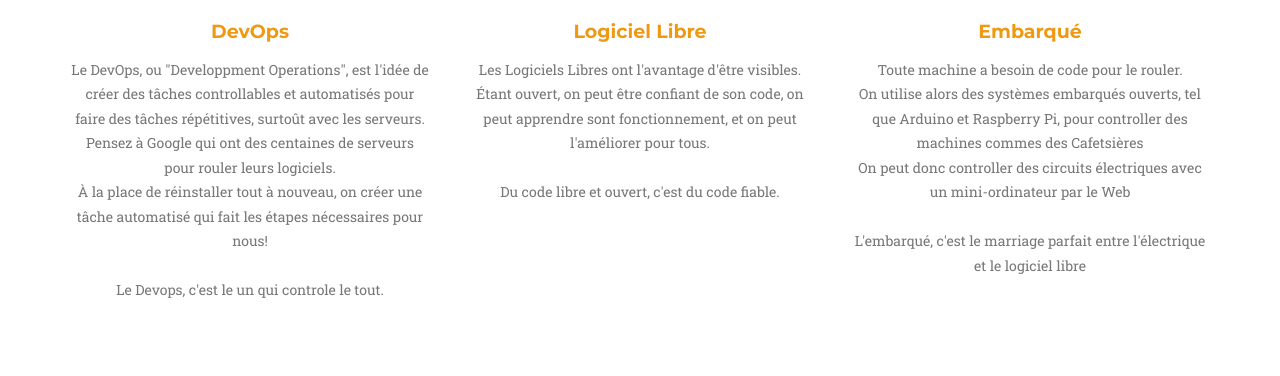
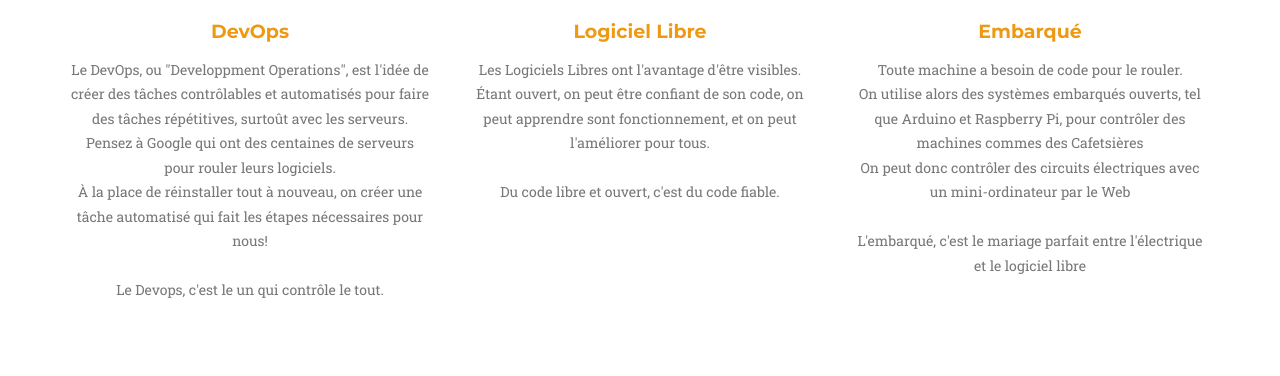
Before and after one commit to ClubCedille/clubcedille.github.io, a Jekyll site: the page built from index.html, in a window 1280 px wide and 900 px high, scrolled down 1270 px. Shown: the part 200-576 px from the top of the window. Built offline with Jekyll 4.4.1, drawn with Linux system fonts in a browser that asks for light colours; some web fonts are replaced.

Commit message:
Fix typos

```diff
--- a/_data/fr/about.yml
+++ b/_data/fr/about.yml
@@ -4,7 +4,7 @@ description: Nous sommes un Club d'Expérimentation Devops et Intégration Logic
 whatis:
   - title: DevOps
     icon: cogs
-    description: Le DevOps, ou "Developpment Operations", est l'idée de créer des tâches controllables et automatisés pour faire des tâches répétitives, surtoût avec les serveurs. <br>Pensez à Google qui ont des centaines de serveurs pour rouler leurs logiciels. <br>À la place de réinstaller tout à nouveau, on créer une tâche automatisé qui fait les étapes nécessaires pour nous! <br><br>Le Devops, c'est le un qui controle le tout.
+    description: Le DevOps, ou "Developpment Operations", est l'idée de créer des tâches contrôlables et automatisés pour faire des tâches répétitives, surtoût avec les serveurs. <br>Pensez à Google qui ont des centaines de serveurs pour rouler leurs logiciels. <br>À la place de réinstaller tout à nouveau, on créer une tâche automatisé qui fait les étapes nécessaires pour nous! <br><br>Le Devops, c'est le un qui contrôle le tout.
 
   - title: Logiciel Libre
     icon: code-fork
@@ -12,4 +12,4 @@ whatis:
 
   - title: Embarqué
     icon: code
-    description: Toute machine a besoin de code pour le rouler.<br> On utilise alors des systèmes embarqués ouverts, tel que Arduino et Raspberry Pi, pour controller des machines commes des Cafetsières<br> On peut donc controller des circuits électriques avec un mini-ordinateur par le Web<br> <br>L'embarqué, c'est le marriage parfait entre l'électrique et le logiciel libre
+    description: Toute machine a besoin de code pour le rouler.<br> On utilise alors des systèmes embarqués ouverts, tel que Arduino et Raspberry Pi, pour contrôler des machines commes des Cafetsières<br> On peut donc contrôler des circuits électriques avec un mini-ordinateur par le Web<br> <br>L'embarqué, c'est le mariage parfait entre l'électrique et le logiciel libre
```
